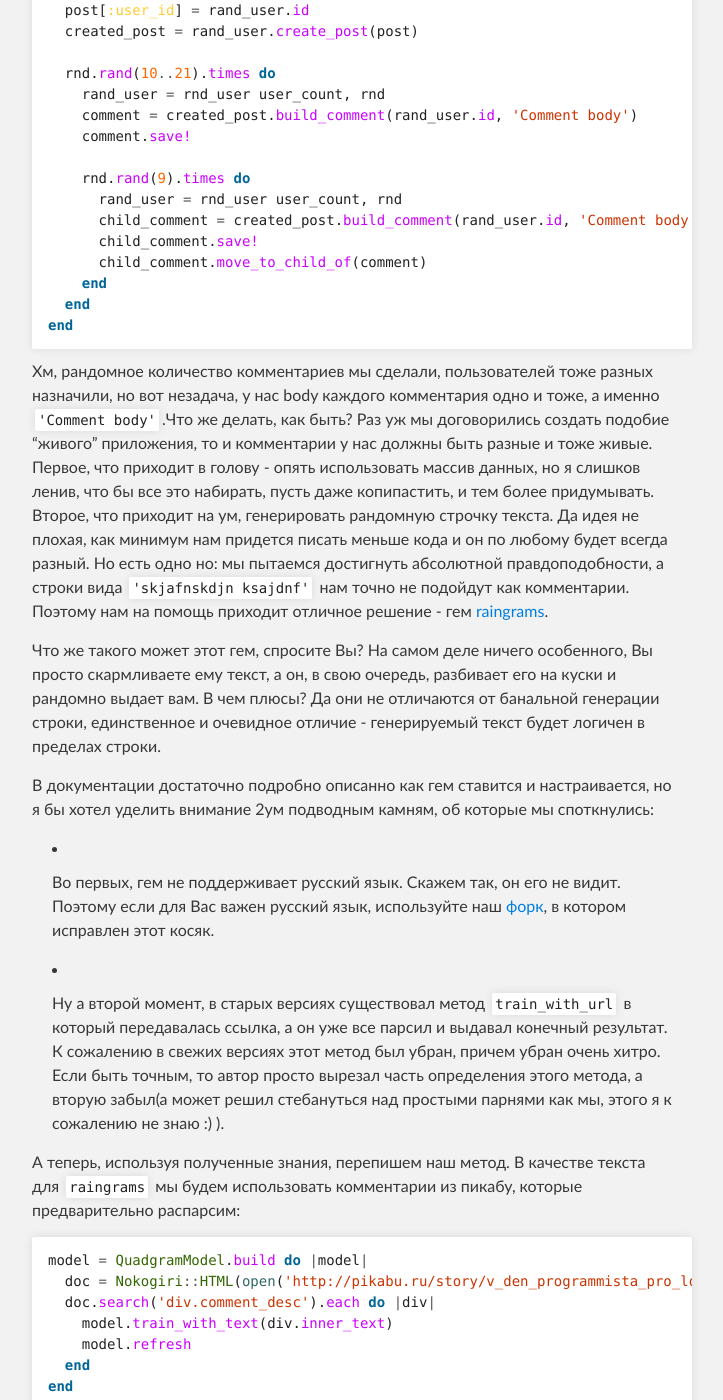
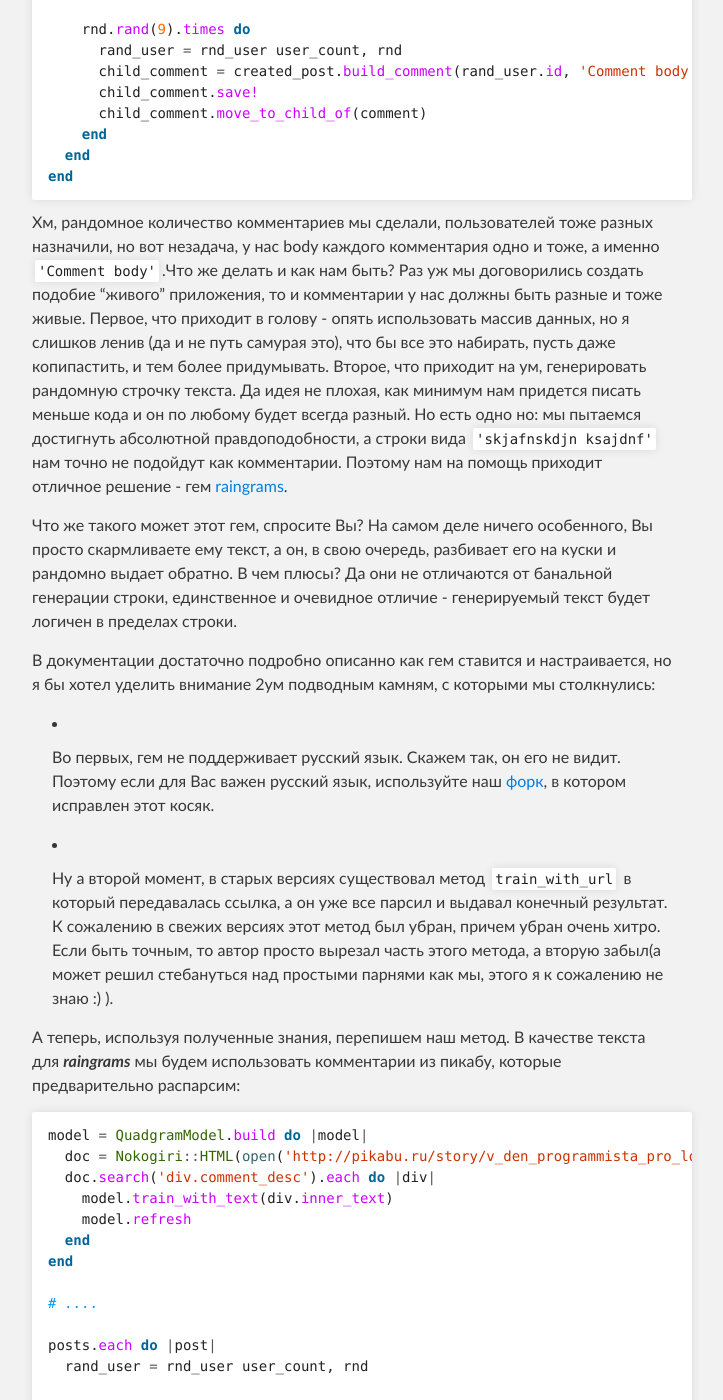
Before and after one commit to davydovanton/davydovanton.github.io, a Jekyll site: the page built from _posts/2014-03-10-seed-and-you.markdown, in a window 1280 px wide and 1400 px high, scrolled down 3116 px. Shown: the whole window, without its empty margins (288-1011 px from the left). Built offline with Jekyll 4.4.1, drawn with Linux system fonts in a browser that asks for light colours; Markdown is read by kramdown in place of the engine named in the settings; comment, search, counter and statistics services are not loaded; some of the changed text lies outside the part shown.

Commit message:
Доработка чернового варианта

```diff
--- a/_posts/2014-03-10-seed-and-you.markdown
+++ b/_posts/2014-03-10-seed-and-you.markdown
@@ -128,17 +121,17 @@
 end
 {% endhighlight %}
 
-Хм, рандомное количество комментариев мы сделали, пользователей тоже разных назначили, но вот незадача, у нас body каждого комментария одно и тоже, а именно `'Comment body'`.Что же делать, как быть? Раз уж мы договорились создать подобие "живого" приложения, то и комментарии у нас должны быть разные и тоже живые. Первое, что приходит в голову - опять использовать массив данных, но я слишков ленив, что бы все это набирать, пусть даже копипастить, и тем более придумывать. Второе, что приходит на ум, генерировать рандомную строчку текста. Да идея не плохая, как минимум нам придется писать меньше кода и он по любому будет всегда разный. Но есть одно но: мы пытаемся достигнуть абсолютной правдоподобности, а строки вида `'skjafnskdjn ksajdnf'` нам точно не подойдут как комментарии. Поэтому нам на помощь приходит отличное решение - гем [raingrams](https://github.com/postmodern/raingrams).
+Хм, рандомное количество комментариев мы сделали, пользователей тоже разных назначили, но вот незадача, у нас body каждого комментария одно и тоже, а именно `'Comment body'`.Что же делать и как нам быть? Раз уж мы договорились создать подобие "живого" приложения, то и комментарии у нас должны быть разные и тоже живые. Первое, что приходит в голову - опять использовать массив данных, но я слишков ленив (да и не путь самурая это), что бы все это набирать, пусть даже копипастить, и тем более придумывать. Второе, что приходит на ум, генерировать рандомную строчку текста. Да идея не плохая, как минимум нам придется писать меньше кода и он по любому будет всегда разный. Но есть одно но: мы пытаемся достигнуть абсолютной правдоподобности, а строки вида `'skjafnskdjn ksajdnf'` нам точно не подойдут как комментарии. Поэтому нам на помощь приходит отличное решение - гем [raingrams](https://github.com/postmodern/raingrams).
 
-Что же такого может этот гем, спросите Вы? На самом деле ничего особенного, Вы просто скармливаете ему текст, а он, в свою очередь, разбивает его на куски и рандомно выдает вам. В чем плюсы? Да они не отличаются от банальной генерации строки, единственное и очевидное отличие - генерируемый текст будет логичен в пределах строки.
+Что же такого может этот гем, спросите Вы? На самом деле ничего особенного, Вы просто скармливаете ему текст, а он, в свою очередь, разбивает его на куски и рандомно выдает обратно. В чем плюсы? Да они не отличаются от банальной генерации строки, единственное и очевидное отличие - генерируемый текст будет логичен в пределах строки.
 
-В документации достаточно подробно описанно как гем ставится и настраивается, но я бы хотел уделить внимание 2ум подводным камням, об которые мы споткнулись:
+В документации достаточно подробно описанно как гем ставится и настраивается, но я бы хотел уделить внимание 2ум подводным камням, с которыми мы столкнулись:
 
   * Во первых, гем не поддерживает русский язык. Скажем так, он его не видит. Поэтому если для Вас важен русский язык, используйте наш [форк](https://github.com/dointeractive/raingrams), в котором исправлен этот косяк.
 
-  * Ну а второй момент, в старых версиях существовал метод `train_with_url` в который передавалась ссылка, а он уже все парсил и выдавал конечный результат. К сожалению в свежих версиях этот метод был убран, причем убран очень хитро. Если быть точным, то автор просто вырезал часть определения этого метода, а вторую забыл(а может решил стебануться над простыми парнями как мы, этого я к сожалению не знаю :) ).
+  * Ну а второй момент, в старых версиях существовал метод `train_with_url` в который передавалась ссылка, а он уже все парсил и выдавал конечный результат. К сожалению в свежих версиях этот метод был убран, причем убран очень хитро. Если быть точным, то автор просто вырезал часть этого метода, а вторую забыл(а может решил стебануться над простыми парнями как мы, этого я к сожалению не знаю :) ).
 
-А теперь, используя полученные знания, перепишем наш метод. В качестве текста для `raingrams` мы будем использовать комментарии из пикабу, которые предварительно распарсим:
+А теперь, используя полученные знания, перепишем наш метод. В качестве текста для _**raingrams**_ мы будем использовать комментарии из пикабу, которые предварительно распарсим:
 
 {% highlight ruby %}
 model = QuadgramModel.build do |model|
@@ -172,11 +165,11 @@
 end
 {% endhighlight %}
 
-Кстати, я уверен, что немного изменив наш скрипт, можно будет создать подобную генератию текстов непосредственно для постов.
+*Кстати, я уверен, что немного изменив наш скрипт, можно будет создать подобную генератию текстов непосредственно для постов.*
 
-Выглядит здорово, да, может код не самый чистый, в целом скрипт слишком часто обращается к базе, но согласитесь, наш скрипт имитирует реальную активность пользователей. Не идеально конечно же, но все же. Думаю на этом можно было бы закончить, но остался последний момент, который хотелось бы осветить и исправить в нашем скрипте.
+Выглядит здорово. Да, может код не самый чистый и в целом скрипт слишком часто обращается к базе, но согласитесь, наше творение имитирует реальную активность пользователей. Не идеально конечно, но все же. Думаю на этом можно было бы закончить рассказ, но остался последний момент, который хотелось бы осветить и исправить в нашем скрипте.
 
-Как думаете, где еще нам придется создавать пользователей, которых мы создали в самом начале? Правильно, в тестах, надо же на чем-то тестировать приложение. Так почему бы нам не убить 2ух зайцев и не заменить ручную генерацию пользователей, как это было в начале статьи, на старую добрую фабричную? Так как в нашем проекте мы используем гем  [fabrication](http://www.fabricationgem.org/), то и пример будет с ним. Вы так же можете использовать любую другуюю фабрику.
+Как думаете, где еще нам придется создавать пользователей (и не только их), которых мы создали в самом начале? Правильно, в тестах, надо же на чем-то тестировать приложение. Так почему бы нам не убить 2ух зайцев и не заменить ручную генерацию, как это было в начале статьи, на старую добрую фабричную? Так как в нашем проекте мы используем гем  [fabrication](http://www.fabricationgem.org/), то и пример будет с ним. Вы так же можете использовать любую другуюю фабрику, которая вам по вкусу.
 
 Для начала определим нашего пользователя и администратора:
 
```
Also changed, not shown: other parts of _posts/2014-03-10-seed-and-you.markdown (+8 -15 lines), 2 other files.
